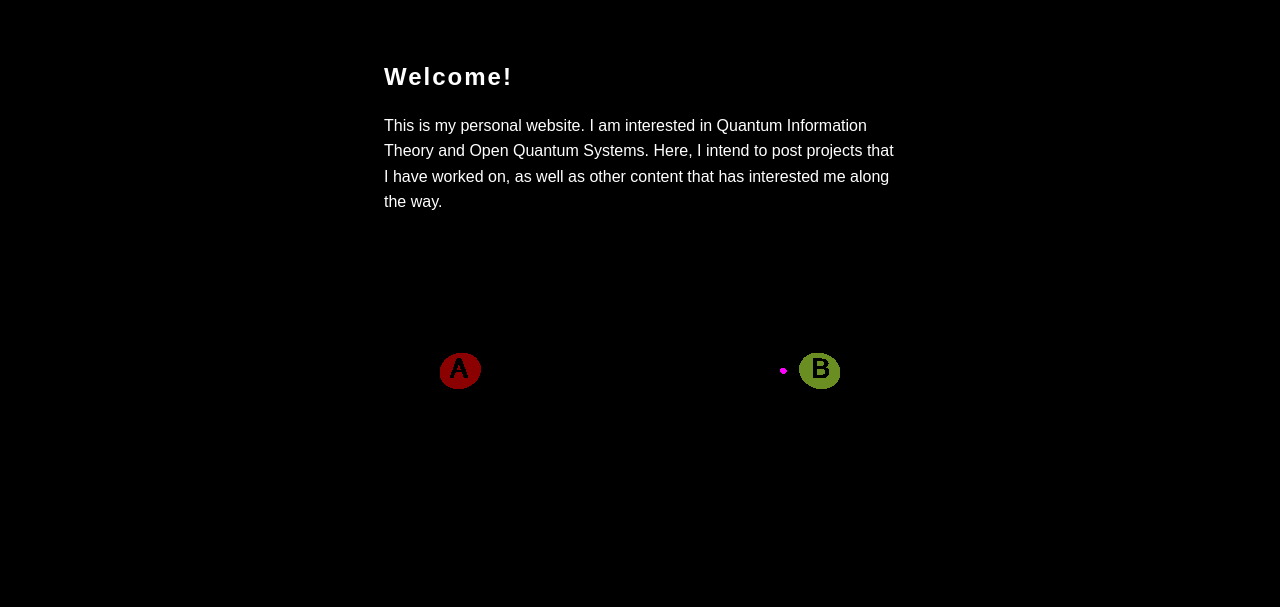
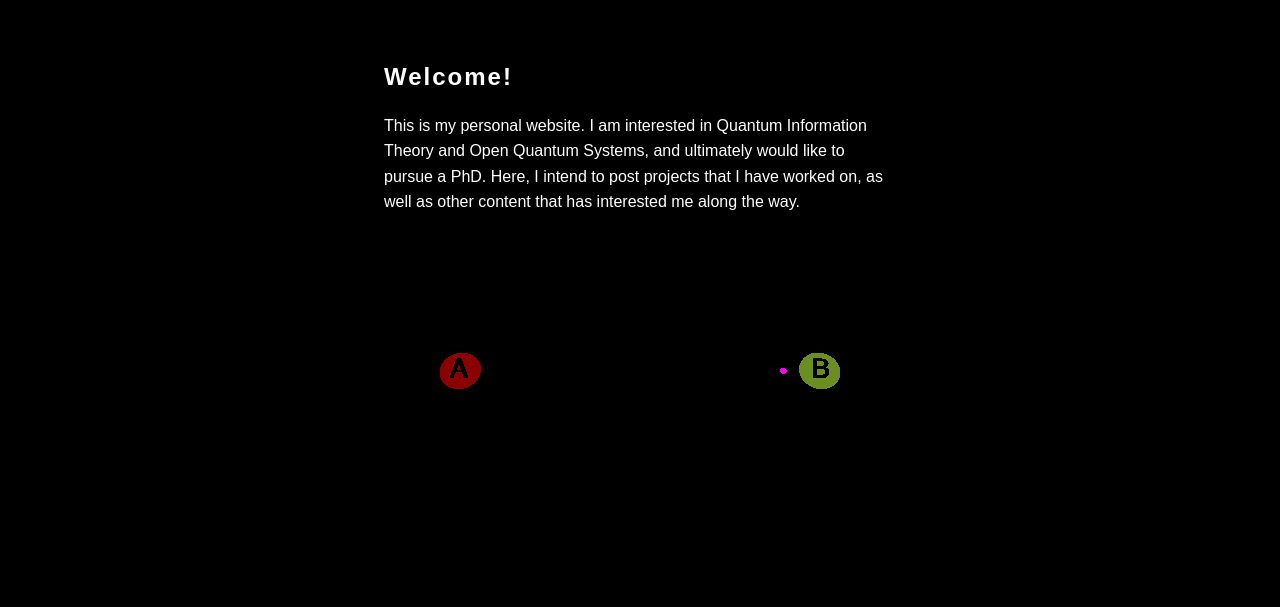
Before and after one commit to broaderd/broaderd.github.io, a plain HTML site: page index.html in a window 1280 px wide. Shown: the part 111-718 px from the top of the page. Drawn offline with nearby package versions, Linux system fonts and the light colour scheme.

Commit message:
updated intro

```diff
--- a/index.html
+++ b/index.html
@@ -30,7 +30,8 @@
       <!-- Welcome Text Section -->
       <div class="welcome-container">
         <h2>Welcome!</h2>
-        <p>This is my personal website. I am interested in Quantum Information Theory and Open Quantum Systems.
+        <p>This is my personal website. I am interested in Quantum Information Theory and Open Quantum Systems, and ultimately
+        would like to pursue a PhD.
         Here, I intend to post projects that I have worked on, as well as other content that has interested me along the way.</p>
       </div>
 
```
